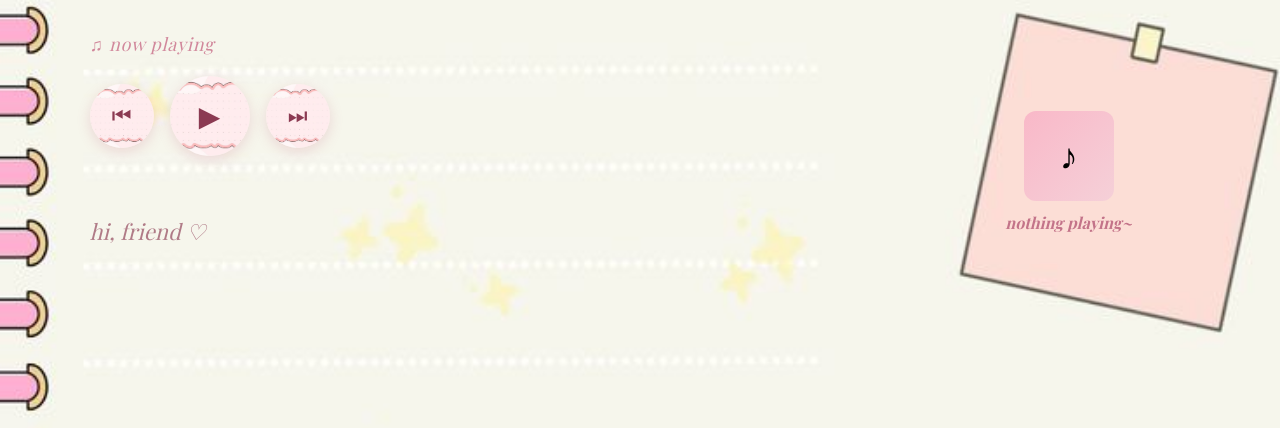
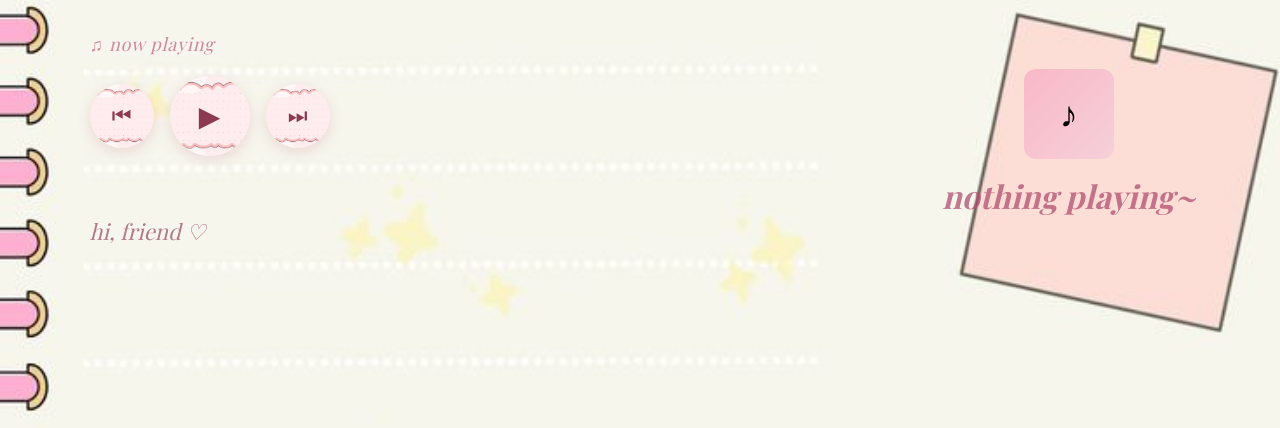
Before and after one commit to lumiere4758/slushieee, a Flask app: template templates/dashboard.html in a window 1280 px wide. Shown: the top 428 px of the page. Run offline with Flask 3, Linux system fonts and the light colour scheme; the template is opened without the code that fills it, so the values that code supplies are empty; some libraries are stand-ins or nearby versions.

Commit message:
fix ui layout

```diff
--- a/templates/dashboard.html
+++ b/templates/dashboard.html
@@ -32,7 +32,7 @@
         /* ── Sticky-note song banner (top-right) ─────────────────────────── */
         .sticky-note {
             position: absolute;
-            top: 1.5%;
+            top: -2%;
             right: 3.5%;
             width: 26%;
             aspect-ratio: 1 / 1;
@@ -40,7 +40,7 @@
             flex-direction: column;
             align-items: center;
             justify-content: center;
-            gap: 12px;
+            gap: 16px;
             padding: 16px;
         }
 
@@ -66,7 +66,7 @@
 
         .song-title {
             font-family: 'Playfair Display', serif;
-            font-size: 16px;
+            font-size: 32px;
             font-weight: 700;
             color: #8b3a52;
             text-align: center;
@@ -75,11 +75,12 @@
             overflow: hidden;
             display: -webkit-box;
             -webkit-line-clamp: 2;
+            line-clamp: 2;
             -webkit-box-orient: vertical;
         }
 
         .song-artist {
-            font-size: 13px;
+            font-size: 20px;
             color: #b05070;
             text-align: center;
             opacity: 0.85;
@@ -87,7 +88,7 @@
 
         .idle-text {
             font-family: 'Playfair Display', serif;
-            font-size: 16px;
+            font-size: 32px;
             font-style: italic;
             color: #b05070;
             text-align: center;
```
